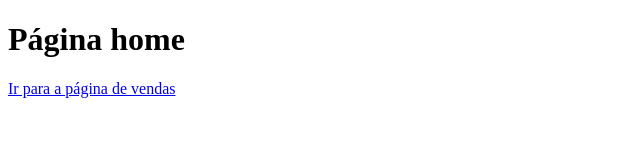
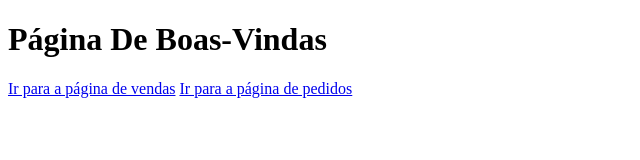
Before and after one commit to Janderson1323/aulagithubdev, a plain HTML site: page index.html in a window 1280 px wide. Shown: the whole page, without its empty margins (0-640 px from the left). Drawn offline with Linux system fonts and the light colour scheme.

```diff
--- a/index.html
+++ b/index.html
@@ -7,8 +7,9 @@
     <title>Document</title>
 </head>
 <body>
-    <h1>Página home</h1>
+    <h1>Página De Boas-Vindas</h1>
 
     <a href="vendas.html">Ir para a página de vendas</a>
+    <a href="pedidos.html">Ir para a página de pedidos</a>
 </body>
 </html>
```
Also changed, not shown: pedidos.html (+1 -1 lines).
